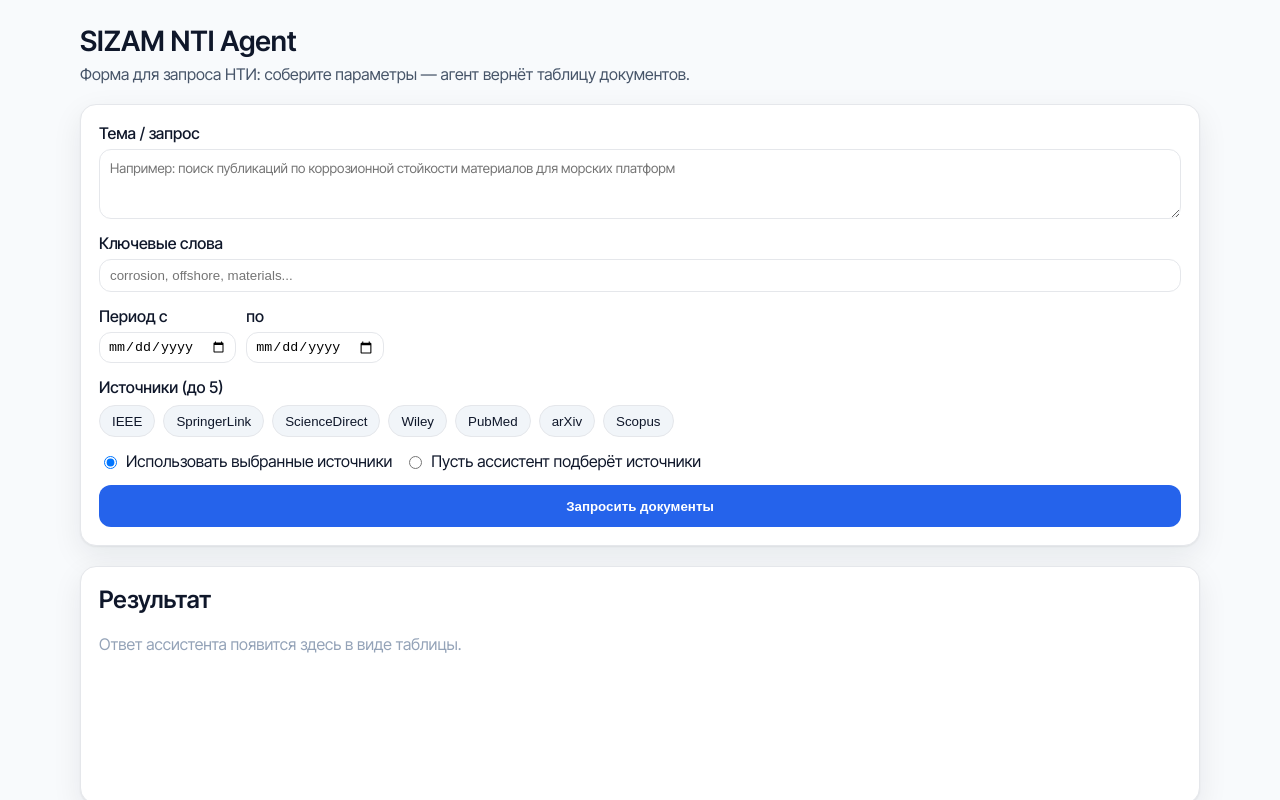
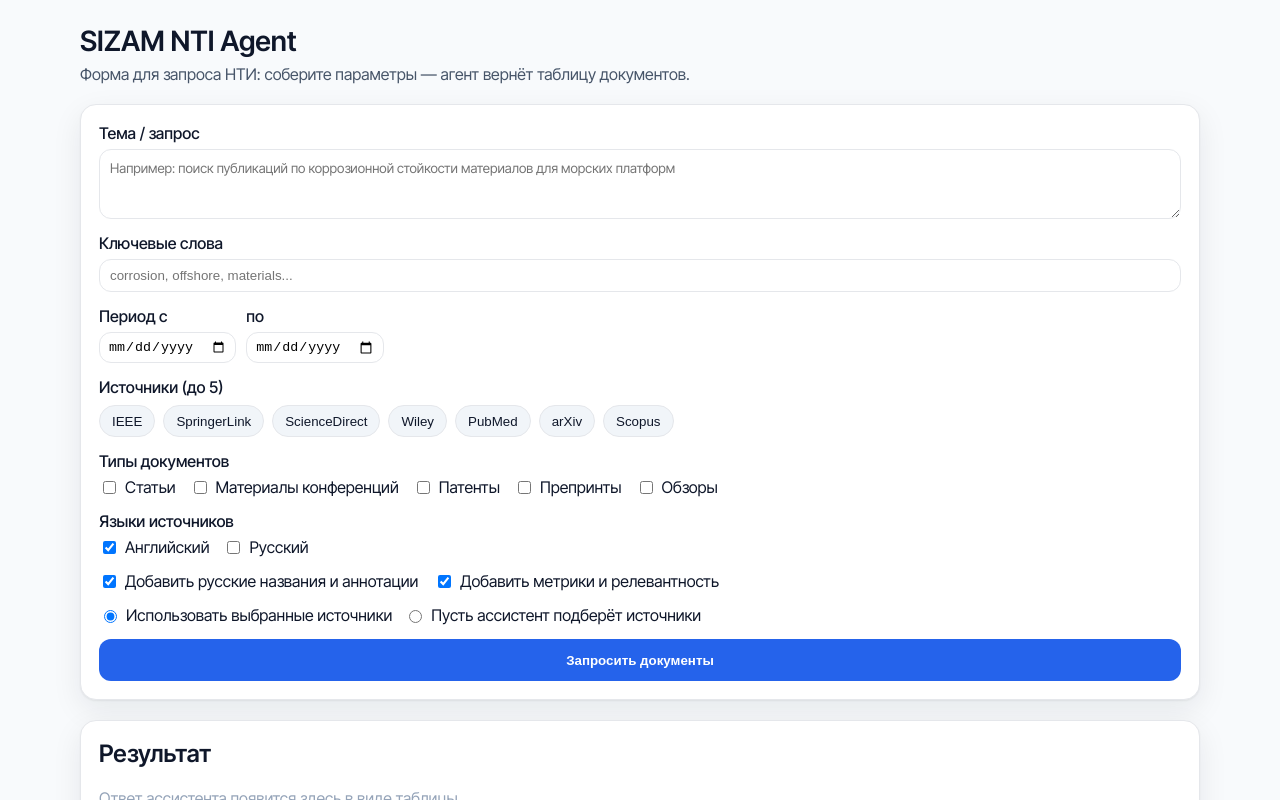
Before and after one commit to mlebenko/search_nti, a Next.js app in the folder sizam-nti-agent/: page / in a window 1280 px wide. Shown: the top 800 px of the page. Built offline with nearby package versions, Linux system fonts and the light colour scheme.

Commit message:
Update page.tsx

```diff
--- a/sizam-nti-agent/app/page.tsx
+++ b/sizam-nti-agent/app/page.tsx
@@ -147,6 +147,7 @@ const handleSubmit = async (e: React.FormEvent) => {
         }}
       >
 <form onSubmit={handleSubmit} style={{ display: "grid", gap: "14px" }}>
+  {/* Тема */}
   <label style={{ display: "grid", gap: "6px" }}>
     <span style={{ fontWeight: 500 }}>Тема / запрос</span>
     <textarea
@@ -164,6 +165,7 @@ const handleSubmit = async (e: React.FormEvent) => {
     />
   </label>
 
+  {/* Ключевые слова */}
   <label style={{ display: "grid", gap: "6px" }}>
     <span style={{ fontWeight: 500 }}>Ключевые слова</span>
     <input
@@ -178,6 +180,7 @@ const handleSubmit = async (e: React.FormEvent) => {
     />
   </label>
 
+  {/* Период */}
   <div style={{ display: "flex", gap: "10px", flexWrap: "wrap" }}>
     <label style={{ display: "grid", gap: "6px" }}>
       <span style={{ fontWeight: 500 }}>Период с</span>
@@ -209,6 +212,7 @@ const handleSubmit = async (e: React.FormEvent) => {
     </label>
   </div>
 
+  {/* Источники */}
   <div style={{ display: "grid", gap: "8px" }}>
     <span style={{ fontWeight: 500 }}>Источники (до 5)</span>
     <div style={{ display: "flex", gap: "8px", flexWrap: "wrap" }}>
@@ -235,6 +239,81 @@ const handleSubmit = async (e: React.FormEvent) => {
     </div>
   </div>
 
+  {/* 👇 НОВОЕ: Типы документов */}
+  <div style={{ display: "grid", gap: "6px" }}>
+    <span style={{ fontWeight: 500 }}>Типы документов</span>
+    <div style={{ display: "flex", gap: "14px", flexWrap: "wrap" }}>
+      {["Статьи", "Материалы конференций", "Патенты", "Препринты", "Обзоры"].map(
+        (t) => (
+          <label
+            key={t}
+            style={{ display: "flex", gap: "6px", alignItems: "center" }}
+          >
+            <input
+              type="checkbox"
+              checked={docTypes.includes(t)}
+              onChange={() =>
+                setDocTypes((prev) =>
+                  prev.includes(t)
+                    ? prev.filter((x) => x !== t)
+                    : [...prev, t]
+                )
+              }
+            />
+            <span>{t}</span>
+          </label>
+        )
+      )}
+    </div>
+  </div>
+
+  {/* 👇 НОВОЕ: Языки */}
+  <div style={{ display: "grid", gap: "6px" }}>
+    <span style={{ fontWeight: 500 }}>Языки источников</span>
+    <div style={{ display: "flex", gap: "14px", flexWrap: "wrap" }}>
+      {["Английский", "Русский"].map((lang) => (
+        <label
+          key={lang}
+          style={{ display: "flex", gap: "6px", alignItems: "center" }}
+        >
+          <input
+            type="checkbox"
+            checked={languages.includes(lang)}
+            onChange={() =>
+              setLanguages((prev) =>
+                prev.includes(lang)
+                  ? prev.filter((x) => x !== lang)
+                  : [...prev, lang]
+              )
+            }
+          />
+          <span>{lang}</span>
+        </label>
+      ))}
+    </div>
+  </div>
+
+  {/* 👇 НОВОЕ: переключатели */}
+  <div style={{ display: "flex", gap: "16px", flexWrap: "wrap" }}>
+    <label style={{ display: "flex", gap: "6px", alignItems: "center" }}>
+      <input
+        type="checkbox"
+        checked={needRu}
+        onChange={(e) => setNeedRu(e.target.checked)}
+      />
+      <span>Добавить русские названия и аннотации</span>
+    </label>
+    <label style={{ display: "flex", gap: "6px", alignItems: "center" }}>
+      <input
+        type="checkbox"
+        checked={needMetrics}
+        onChange={(e) => setNeedMetrics(e.target.checked)}
+      />
+      <span>Добавить метрики и релевантность</span>
+    </label>
+  </div>
+
+  {/* Сценарий */}
   <div style={{ display: "flex", gap: "12px", flexWrap: "wrap" }}>
     <label style={{ display: "flex", gap: "6px", alignItems: "center" }}>
       <input
```
Lines whose indentation alone changed are shown as unchanged.
